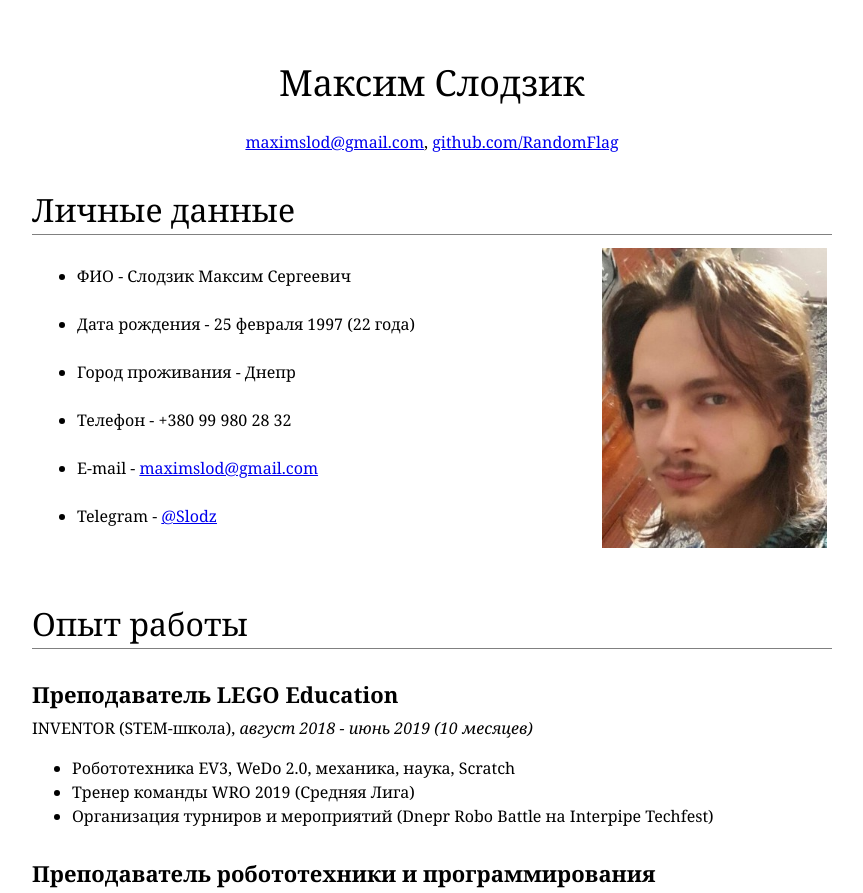
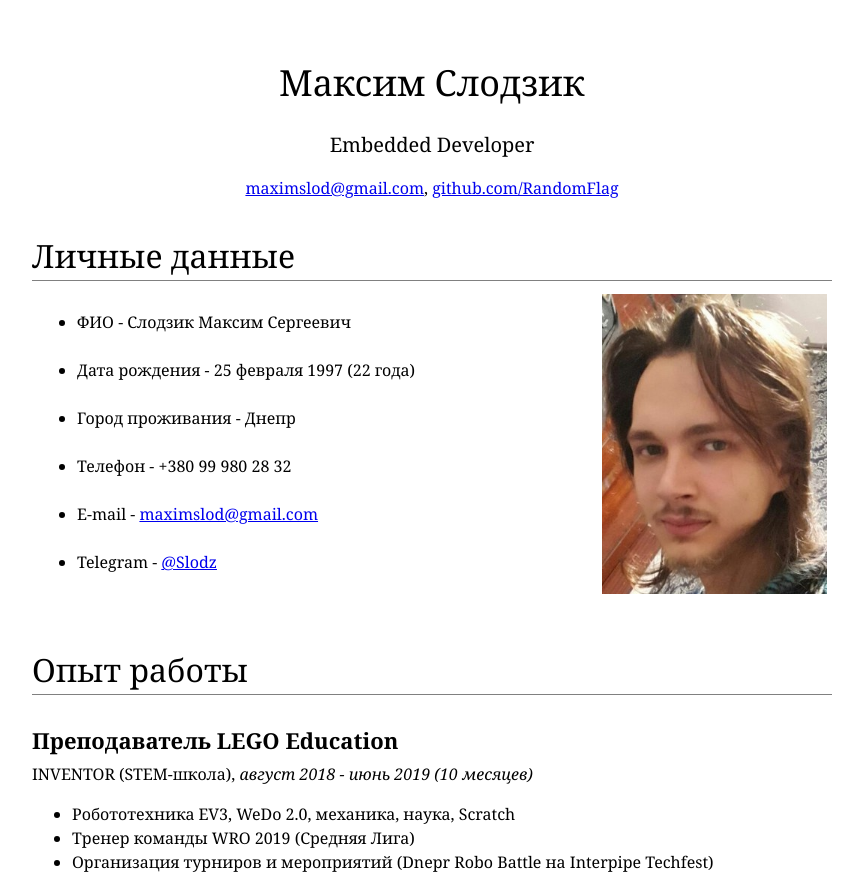
Before and after one commit to RandomFlag/randomflag.github.io, a plain HTML site: page index.html in a window 1280 px wide. Shown: the top 893 px of the page, without its empty margins (208-1071 px from the left). Drawn offline with Linux system fonts and the light colour scheme.

Commit message:
Update index.html

```diff
--- a/index.html
+++ b/index.html
@@ -9,7 +9,7 @@
 <body>
 	<div id="header">
 		<h1>Максим Слодзик</h1>
-		<h3></h3>
+		<h3>Embedded Developer</h3>
 		<p>
 			<a href="mailto:maximslod@gmail.com">maximslod@gmail.com</a>,
 			<a href="https://github.com/RandomFlag">github.com/RandomFlag</a>
```
